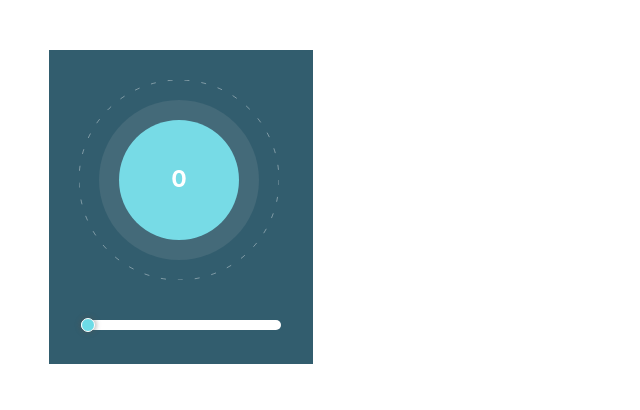
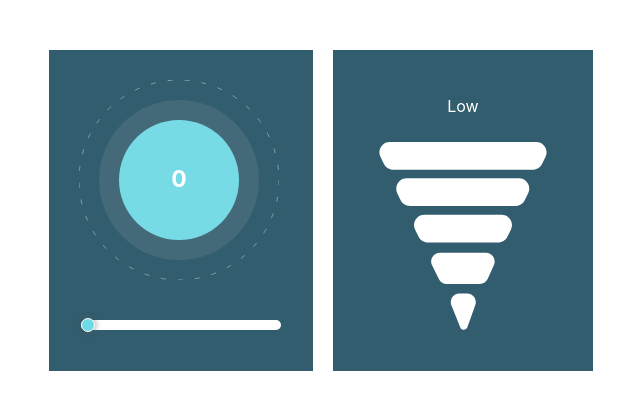
Before and after one commit to Ciddarth-raaj/intellect-project, a React (Create React App) app: page / in a window 1280 px wide. Shown: the top 410 px of the page, without its empty margins (1-641 px from the left). Built offline with nearby package versions, Linux system fonts and the light colour scheme.

Commit message:
Adds second widget

```diff
--- a/src/App.js
+++ b/src/App.js
@@ -3,12 +3,17 @@ import styles from './App.module.css';
 import LinearSlider from './components/linearSlider/linearSlider';
 import CircularProgress from './components/circularProgress/circularProgress';
 import Widget1 from './components/widget1/widget1';
+import Widget2 from './components/widget2/widget2';
 
 function App() {
   return (
-    <div style={{ display: "flex" }}>
+    <div style={{ display: "flex", gap: "20px" }}>
       <div className={styles.widgetContainer}>
         <Widget1 />
+      </div>
+
+      <div className={styles.widgetContainer}>
+        <Widget2 />
       </div>
     </div>
   );
--- /dev/null
+++ b/src/components/widget2/widget2.jsx
@@ -0,0 +1,55 @@
+import React, { useState } from "react";
+
+import styles from "./widget2.module.css";
+
+const bars = [
+  "M45.2831 94.376C43.9527 91.0889 46.3718 87.5 49.9179 87.5H54.405C57.8626 87.5 60.2766 90.9255 59.1137 94.1817L54.5157 107.056C54.2064 107.922 53.3862 108.5 52.4666 108.5V108.5C51.5802 108.5 50.7823 107.962 50.4497 107.141L45.2831 94.376Z",
+  "M34.118 71.2361C32.4558 67.9116 34.8733 64 38.5902 64L65.3062 64C68.9245 64 71.3448 67.7243 69.8752 71.0307L66.3197 79.0307C65.5172 80.8363 63.7266 82 61.7506 82H42.5902C40.6963 82 38.965 80.93 38.118 79.2361L34.118 71.2361Z",
+  "M24.3416 50.6833C22.3469 46.6939 25.2479 42 29.7082 42H74.2918C78.7521 42 81.6531 46.6939 79.6584 50.6833L77.6584 54.6833C76.642 56.716 74.5644 58 72.2918 58H31.7082C29.4356 58 27.358 56.716 26.3416 54.6833L24.3416 50.6833Z",
+  "M14.0062 29.5466C12.1412 25.5679 15.0448 21 19.439 21H84.2918C88.7521 21 91.6531 25.6939 89.6584 29.6833L87.6584 33.6833C86.642 35.716 84.5644 37 82.2918 37H21.314C18.9865 37 16.8691 35.654 15.8812 33.5466L14.0062 29.5466Z",
+  "M4.34164 8.68328C2.34694 4.69387 5.24791 0 9.7082 0L94.2918 0C98.7521 0 101.653 4.69387 99.6584 8.68328L97.6584 12.6833C96.642 14.716 94.5644 16 92.2918 16H11.7082C9.43557 16 7.35799 14.716 6.34164 12.6833L4.34164 8.68328Z",
+];
+
+const Widget2 = () => {
+  const [value, setValue] = useState(0);
+
+  const handleValueChange = (index) => {
+    setValue(index);
+  };
+
+  const statusText = () => {
+    if (value > 3) {
+      return "High";
+    }
+
+    if (value >= 2) {
+      return "Medium";
+    }
+
+    return "Low";
+  };
+
+  return (
+    <div className={styles.barWrapper}>
+      <p>{statusText()}</p>
+      <svg
+        width={104 * 2.2}
+        height={109 * 2.2}
+        viewBox="0 0 104 109"
+        fill="none"
+        xmlns="http://www.w3.org/2000/svg"
+      >
+        {bars.map((d, index) => (
+          <path
+            d={d}
+            fill="white"
+            onClick={() => handleValueChange(index)}
+            className={index == value ? styles.selected : ""}
+          />
+        ))}
+      </svg>
+    </div>
+  );
+};
+
+export default Widget2;
--- /dev/null
+++ b/src/components/widget2/widget2.module.css
@@ -0,0 +1,34 @@
+.barWrapper {
+    display: flex;
+    justify-content: center;
+    align-items: center;
+    width: 200px;
+    height: 100%;
+    flex-direction: column;
+}
+
+.barWrapper p {
+    color: white;
+}
+
+.barWrapper svg {
+    width: 100%;
+    height: 100%;
+    padding: 10px;
+}
+
+.barWrapper path {
+    transition: all 0.3s;
+    cursor: pointer;
+    opacity: 0.4;
+}
+
+.barWrapper .selected,
+.barWrapper .selected~path {
+    opacity: 1;
+}
+
+.barWrapper path:hover,
+.barWrapper path:hover~path {
+    opacity: 1;
+}
```
